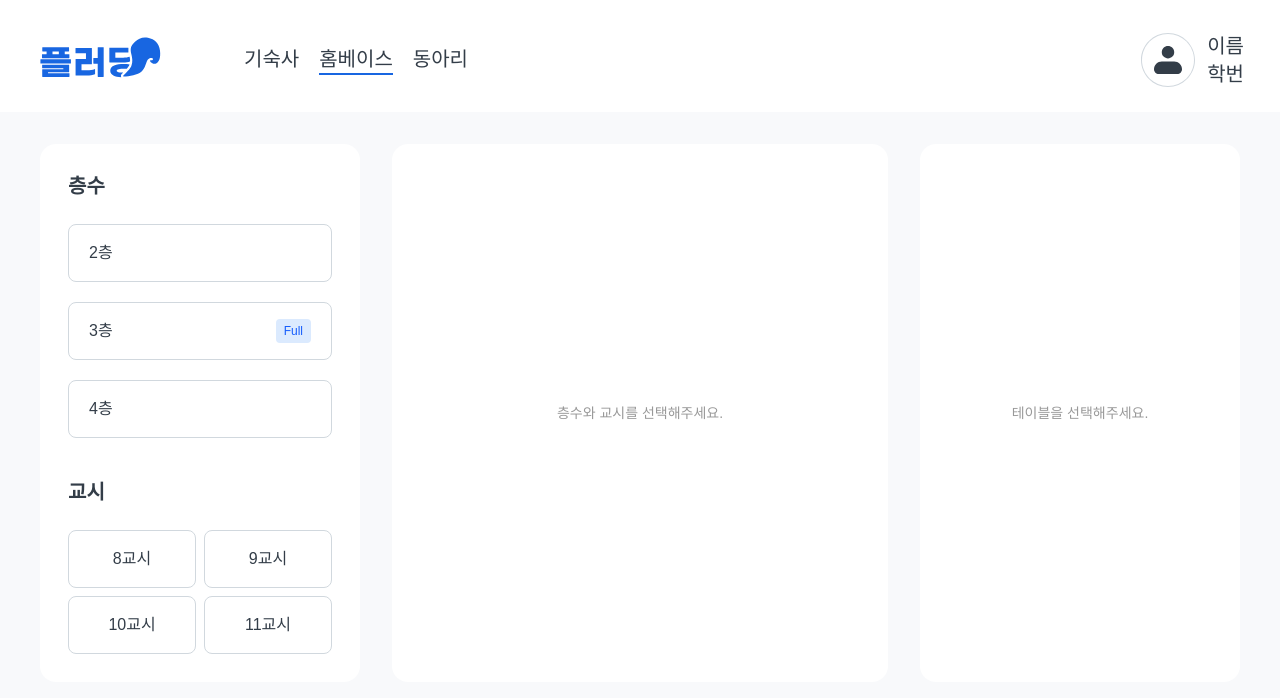
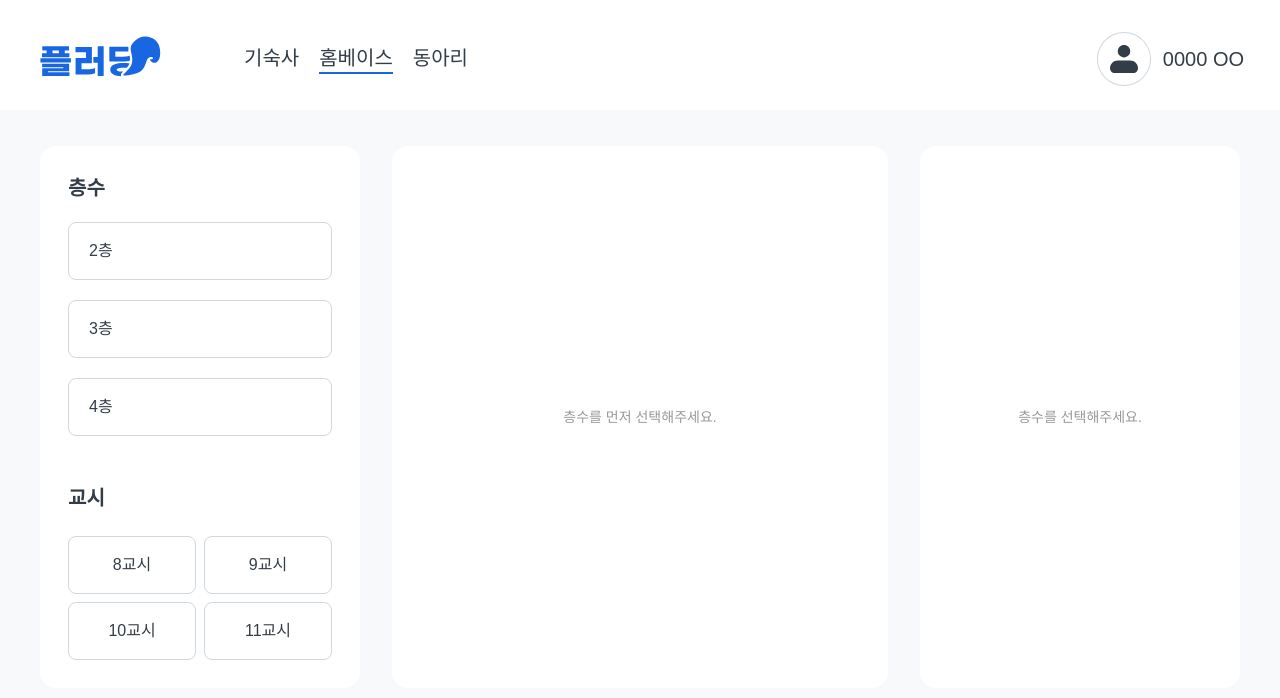
Before and after one commit to team-incube/Flooding-Frontend-Onboarding, a Next.js app: page /homebase in a window 1280 px wide. Shown: the top 698 px of the page. Built offline with nearby package versions, Linux system fonts and the light colour scheme; a web font is replaced by a local one.

Commit message:
홈베이스 페이지의 테이블 선택 기능 추가 및 스타일 개선

```diff
--- a/src/app/globals.css
+++ b/src/app/globals.css
@@ -3,7 +3,9 @@
 @theme {
   --font-family-sans: Pretendard, sans-serif;
 
-  --color-main: #1866E1;
+  --color-main-100: #1866E1;
+
+  --color-gray-700: #333D48;
 }
 
 
--- a/src/views/homebase/ui/HomebasePage/index.tsx
+++ b/src/views/homebase/ui/HomebasePage/index.tsx
@@ -1,55 +1,137 @@
+"use client";
+
 import Header from "@/widgets/header/ui";
+import { useState } from "react";
+
+const getTablesByFloor = (floor: string) => {
+  const floorTables: { [key: string]: { name: string; seats: number }[] } = {
+    "2층": [
+      { name: "Table 1", seats: 6 },
+      { name: "Table 2", seats: 4 },
+      { name: "Table 3", seats: 4 },
+    ],
+    "3층": [
+      { name: "Table 1", seats: 4 },
+      { name: "Table 2", seats: 4 },
+      { name: "Table 3", seats: 6 },
+      { name: "Table 4", seats: 4 },
+      { name: "Table 5", seats: 6 },
+    ],
+    "4층": [
+      { name: "Table 1", seats: 4 },
+      { name: "Table 2", seats: 4 },
+      { name: "Table 3", seats: 6 },
+      { name: "Table 4", seats: 4 },
+    ],
+  };
+  return floorTables[floor] || [];
+};
 
 export default function HomebasePage() {
+  const [selectedFloor, setSelectedFloor] = useState<string | null>(null);
+  const [selectedClass, setSelectedClass] = useState<string | null>(null);
+  const [selectedTable, setSelectedTable] = useState<string | null>(null);
   return (
     <div className="min-h-screen bg-[#F8F9FB]">
       <Header />
-      <div className="max-w-[1500px] mx-auto px-10 py-8 flex gap-8">
+      <div className="max-w-375 mx-auto px-10 py-9 flex gap-8">
         <div className="w-80 bg-white rounded-2xl p-7 h-fit">
-          <div className="mb-10">
-            <h3 className="text-xl font-semibold text-[#333D48] mb-6">층수</h3>
+          <div className="mb-12">
+            <h3 className="text-xl font-semibold text-gray-700 mb-5">층수</h3>
             <div className="space-y-5">
-              <div className="px-5 py-4 border border-[#D1D8DE] rounded-lg text-md text-[#333D48]">
+              <button
+                onClick={() => setSelectedFloor("2층")}
+                className={`w-full px-5 py-4 border rounded-lg text-md transition-colors text-left ${
+                  selectedFloor === "2층"
+                    ? "border-[#D1D8DE] bg-main-100 text-white"
+                    : "border-[#D1D8DE] text-gray-700 hover:bg-gray-50"
+                }`}
+              >
                 2층
-              </div>
-              <div className="px-5 py-4 border border-[#D1D8DE] rounded-lg text-md text-[#333D48] flex justify-between items-center">
-                <span>3층</span>
-                <span className="text-xs bg-blue-100 text-blue-600 px-2 py-1 rounded">Full</span>
-              </div>
-              <div className="px-5 py-4 border border-[#D1D8DE] rounded-lg text-md text-[#333D48]">
+              </button>
+              <button
+                onClick={() => setSelectedFloor("3층")}
+                className={`w-full px-5 py-4 border rounded-lg text-md transition-colors text-left ${
+                  selectedFloor === "3층"
+                    ? "border-[#D1D8DE] bg-main-100 text-white"
+                    : "border-[#D1D8DE] text-gray-700 hover:bg-gray-50"
+                }`}
+              >
+                3층
+              </button>
+              <button
+                onClick={() => setSelectedFloor("4층")}
+                className={`w-full px-5 py-4 border rounded-lg text-md transition-colors text-left ${
+                  selectedFloor === "4층"
+                    ? "border-[#D1D8DE] bg-main-100 text-white"
+                    : "border-[#D1D8DE] text-gray-700 hover:bg-gray-50"
+                }`}
+              >
                 4층
-              </div>
+              </button>
             </div>
           </div>
 
           <div>
-            <h3 className="text-xl font-semibold text-[#333D48] mb-6">교시</h3>
+            <h3 className="text-xl font-semibold text-gray-700 mb-6">교시</h3>
             <div className="grid grid-cols-2 gap-2">
-              <button className="px-5 py-4 border border-[#D1D8DE] rounded-lg text-md text-[#333D48] hover:bg-gray-50">
-                8교시
-              </button>
-              <button className="px-5 py-4 border border-[#D1D8DE] rounded-lg text-md text-[#333D48] hover:bg-gray-50">
-                9교시
-              </button>
-              <button className="px-5 py-4 border border-[#D1D8DE] rounded-lg text-md text-[#333D48] hover:bg-gray-50">
-                10교시
-              </button>
-              <button className="px-5 py-4 border border-[#D1D8DE] rounded-lg text-md text-[#333D48] hover:bg-gray-50">
-                11교시
-              </button>
+              {["8교시", "9교시", "10교시", "11교시"].map((classTime) => (
+                <button
+                  key={classTime}
+                  onClick={() => setSelectedClass(classTime)}
+                  className={`px-5 py-4 border rounded-lg text-md transition-colors ${
+                    selectedClass === classTime
+                      ? "border-[#D1D8DE] bg-main-100 text-white"
+                      : "border-[#D1D8DE] text-gray-700 hover:bg-gray-50"
+                  }`}
+                >
+                  {classTime}
+                </button>
+              ))}
             </div>
           </div>
         </div>
 
-        <div className="flex-1 flex items-center justify-center bg-white rounded-2xl">
-          <div className="text-center">
-            <p className="text-[#999999] text-sm">층수와 교시를 선택해주세요.</p>
-          </div>
+        <div className="flex-1 flex flex-col bg-white rounded-2xl p-6">
+          {selectedFloor ? (
+            <>
+              <div className="grid grid-cols-2 gap-4 flex-1">
+                {getTablesByFloor(selectedFloor).map((table) => (
+                  <button
+                    key={table.name}
+                    onClick={() => setSelectedTable(table.name)}
+                    className={`p-4 rounded-lg border-2 transition-all text-left ${
+                      selectedTable === table.name
+                        ? "border-main-100 bg-blue-50"
+                        : "border-[#E0E4E9] hover:border-[#D1D8DE]"
+                    }`}
+                  >
+                    <p className={`font-semibold mb-1 ${selectedTable === table.name ? "text-main-100" : "text-gray-700"}`}>
+                      {table.name}
+                    </p>
+                    <p className="text-xs text-[#999999]">{table.seats}인 4명</p>
+                  </button>
+                ))}
+              </div>
+            </>
+          ) : (
+            <div className="flex items-center justify-center h-full">
+              <p className="text-[#999999] text-sm">층수를 먼저 선택해주세요.</p>
+            </div>
+          )}
         </div>
 
         <div className="w-80 flex items-center justify-center bg-white rounded-2xl">
           <div className="text-center">
-            <p className="text-[#999999] text-sm">테이블을 선택해주세요.</p>
+            {selectedFloor ? (
+              <div>
+                <p className="text-gray-700 text-lg font-semibold">{selectedFloor}</p>
+                {selectedClass && <p className="text-[#666666] text-sm mt-2">{selectedClass}</p>}
+                {selectedTable && <p className="text-[#666666] text-sm">{selectedTable}</p>}
+              </div>
+            ) : (
+              <p className="text-[#999999] text-sm">층수를 선택해주세요.</p>
+            )}
           </div>
         </div>
       </div>
--- a/src/widgets/header/ui/index.tsx
+++ b/src/widgets/header/ui/index.tsx
@@ -28,8 +28,8 @@ export default function Header() {
               href={item.path}
               className={`text-xl font-medium transition ${
                 isActive(item.path)
-                  ? "text-[#333D48] border-b-2 border-[#1866E1]"
-                  : "text-[#333D48]"
+                  ? "text-gray-700 border-b-2 border-main-100"
+                  : "text-gray-700"
               }`}
             >
               {item.label}
@@ -40,8 +40,7 @@ export default function Header() {
         <div className="flex items-center gap-3 pt-2">
           <Profile />
           <div className="flex flex-col justify-center">
-            <p className="text-xl font-medium text-[#333D48]">이름</p>
-            <p className="text-xl text-[#333D48]">학번</p>
+            <p className="text-xl font-medium text-gray-700">0000 OO</p>
           </div>
         </div>
       </div>
```
